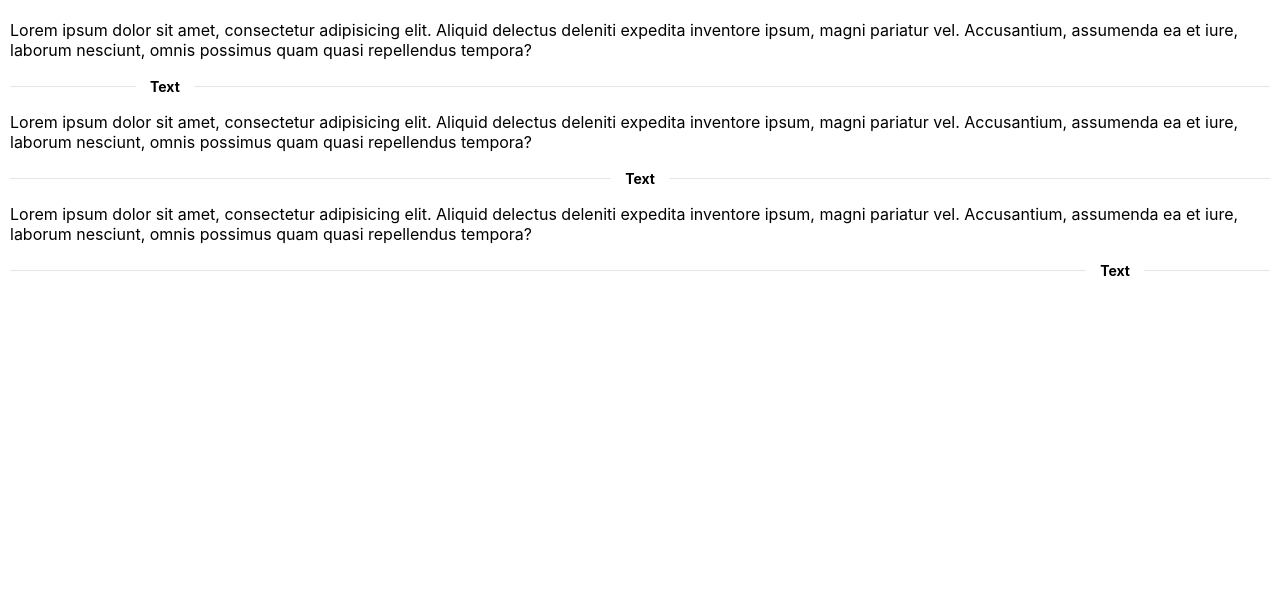
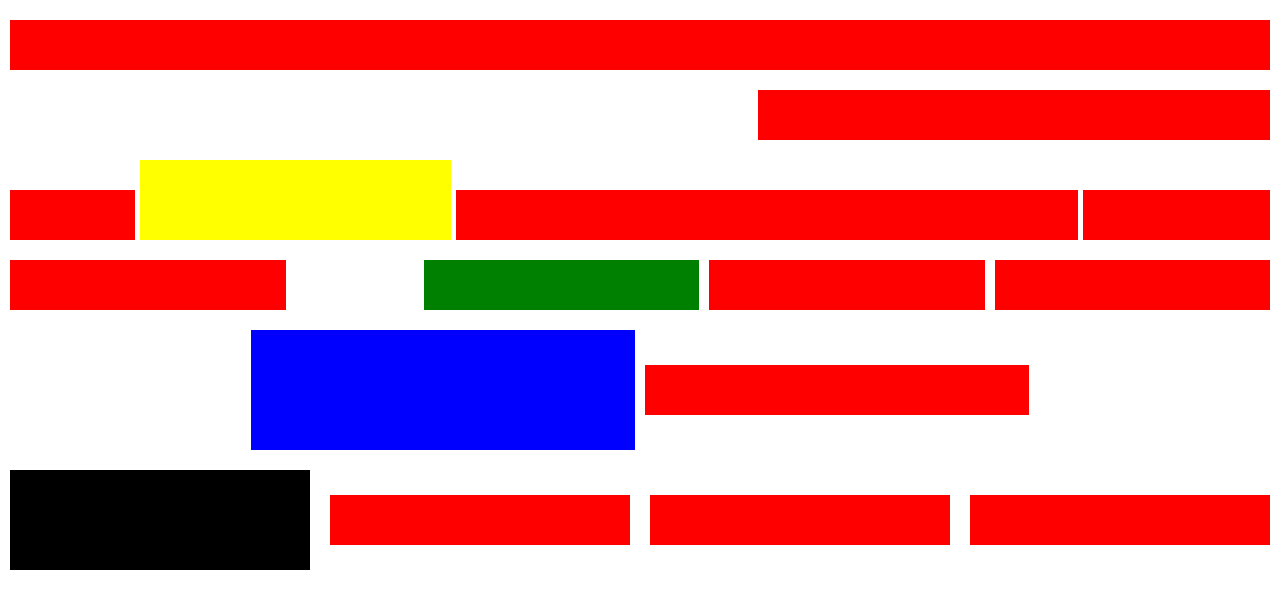
Before and after one commit to leigp555/hut-ui, a Vue app: page / in a window 1280 px wide. Shown: the top 608 px of the page. Built offline with nearby package versions, Linux system fonts and the light colour scheme.

Commit message:
feat: 完成grid组件

```diff
--- a/src/App.vue
+++ b/src/App.vue
@@ -1,11 +1,11 @@
 <template>
   <div class="test">
-    <DividerEg />
+    <GridEg />
   </div>
 </template>
 
 <script setup lang="ts">
-import DividerEg from '@/eg/DividerEg.vue'
+import GridEg from '@/eg/GridEg.vue'
 </script>
 
 <style>
--- /dev/null
+++ b/src/eg/GridEg.vue
@@ -0,0 +1,53 @@
+<template>
+  <div class="wrap">
+    <Row>
+      <Col :style="{ backgroundColor: 'red', height: 50 + 'px' }" />
+    </Row>
+    <Row>
+      <Col
+        :span="40"
+        offset="auto"
+        :style="{ backgroundColor: 'red', height: 50 + 'px' }"
+      />
+    </Row>
+    <Row :gap="5" alignItems="end">
+      <Col :span="10" :style="{ backgroundColor: 'red', height: 50 + 'px' }" />
+      <Col :span="25" :style="{ backgroundColor: 'yellow', height: 80 + 'px' }" />
+      <Col :span="50" :style="{ backgroundColor: 'red', height: 50 + 'px' }" />
+      <Col :span="15" :style="{ backgroundColor: 'red', height: 50 + 'px' }" />
+    </Row>
+    <Row justify="end">
+      <Col :span="50" :style="{ backgroundColor: 'red', height: 50 + 'px' }" />
+      <Col
+        :span="50"
+        :offset="10"
+        :style="{ backgroundColor: 'green', height: 50 + 'px' }"
+      />
+      <Col :span="50" :style="{ backgroundColor: 'red', height: 50 + 'px' }" />
+      <Col :span="50" :style="{ backgroundColor: 'red', height: 50 + 'px' }" />
+    </Row>
+    <Row alignItems="center" justify="center">
+      <Col :span="30" :style="{ backgroundColor: 'blue', height: 120 + 'px' }" />
+      <Col :span="30" :style="{ backgroundColor: 'red', height: 50 + 'px' }" />
+    </Row>
+    <Row :gap="20" justify="space-between" alignItems="center">
+      <Col :span="25" :style="{ backgroundColor: 'black', height: 100 + 'px' }" />
+      <Col :span="25" :style="{ backgroundColor: 'red', height: 50 + 'px' }" />
+      <Col :span="25" :style="{ backgroundColor: 'red', height: 50 + 'px' }" />
+      <Col :span="25" :style="{ backgroundColor: 'red', height: 50 + 'px' }" />
+    </Row>
+  </div>
+</template>
+
+<script lang="ts" setup>
+import Col from '@/lib/grid/Col.vue'
+import Row from '@/lib/grid/row.vue'
+</script>
+
+<style lang="scss" scoped>
+.wrap {
+  display: flex;
+  gap: 20px;
+  flex-direction: column;
+}
+</style>
--- /dev/null
+++ b/src/lib/grid/Col.vue
@@ -0,0 +1,37 @@
+<template>
+  <div class="ui-grid-col" :style="style">
+    <slot />
+  </div>
+</template>
+
+<script lang="ts" setup>
+import { withDefaults, defineProps, computed } from 'vue'
+
+const props = withDefaults(
+  defineProps<{
+    span?: number
+    offset?: number | 'auto'
+  }>(),
+  {
+    span: 100,
+    offset: 0
+  }
+)
+
+const style = computed(() => {
+  if (typeof props.offset === 'string') {
+    return { width: `${props.span}vw`, marginLeft: 'auto' }
+  }
+  return { width: `${props.span}vw`, marginLeft: `${props.offset}vw` }
+})
+</script>
+
+<style lang="scss">
+.ui-grid-col {
+  height: 100%;
+  white-space: nowrap;
+  display: flex;
+  flex-wrap: nowrap;
+  width: 100px;
+}
+</style>
--- /dev/null
+++ b/src/lib/grid/Row.vue
@@ -0,0 +1,31 @@
+<template>
+  <div
+    class="ui-grid-row"
+    :style="{ justifyContent: justify, gap: gap + 'px', alignItems: alignItems }"
+  >
+    <slot />
+  </div>
+</template>
+
+<script lang="ts" setup>
+import { withDefaults, defineProps } from 'vue'
+
+withDefaults(
+  defineProps<{
+    gap?: number
+    justify?: 'center' | 'start' | 'end' | 'space-between' | 'space-around'
+    alignItems?: 'center' | 'start' | 'end'
+  }>(),
+  {
+    gap: 10,
+    justify: 'start',
+    alignItems: 'center'
+  }
+)
+</script>
+
+<style lang="scss">
+.ui-grid-row {
+  display: flex;
+}
+</style>
```
